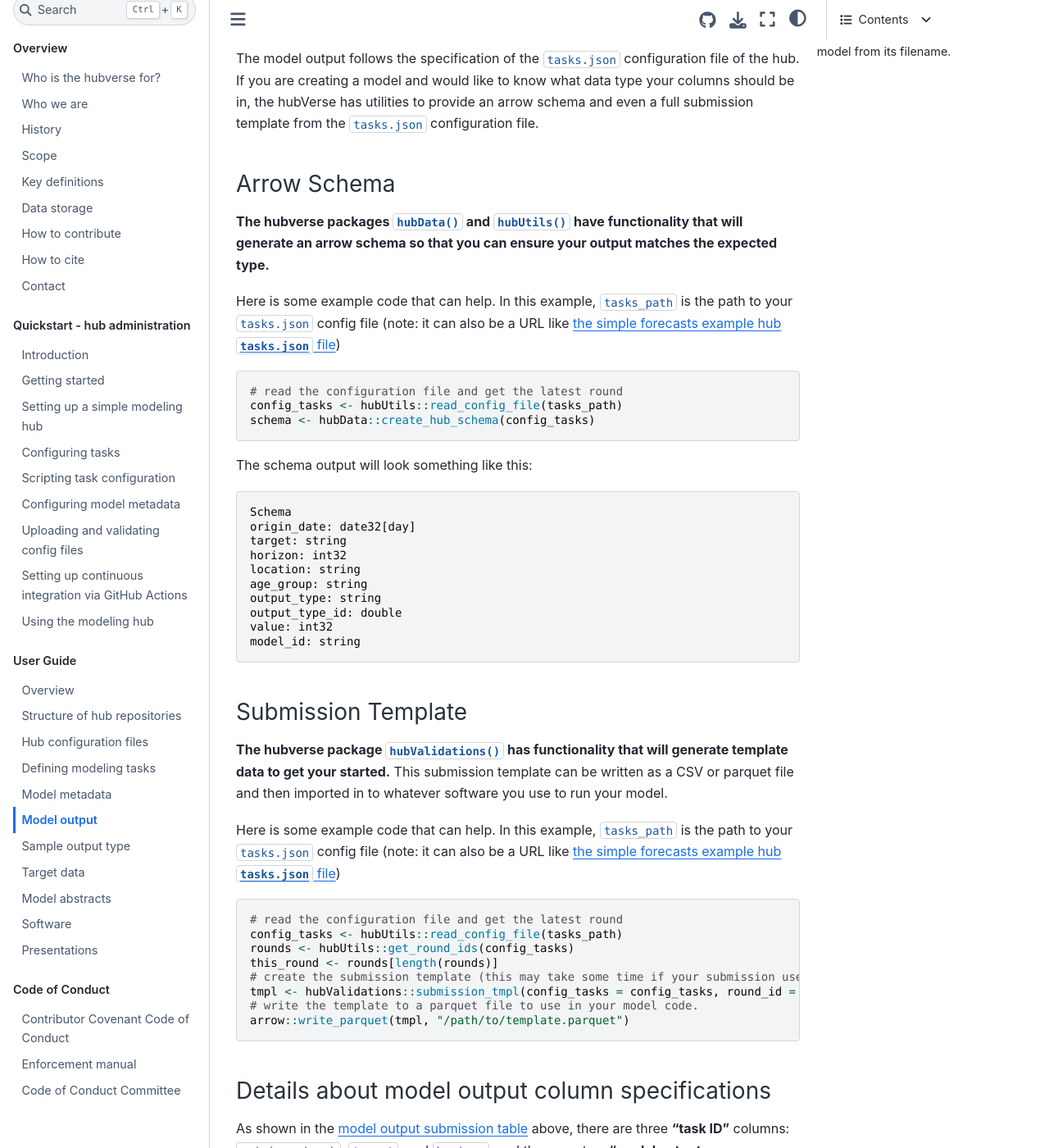
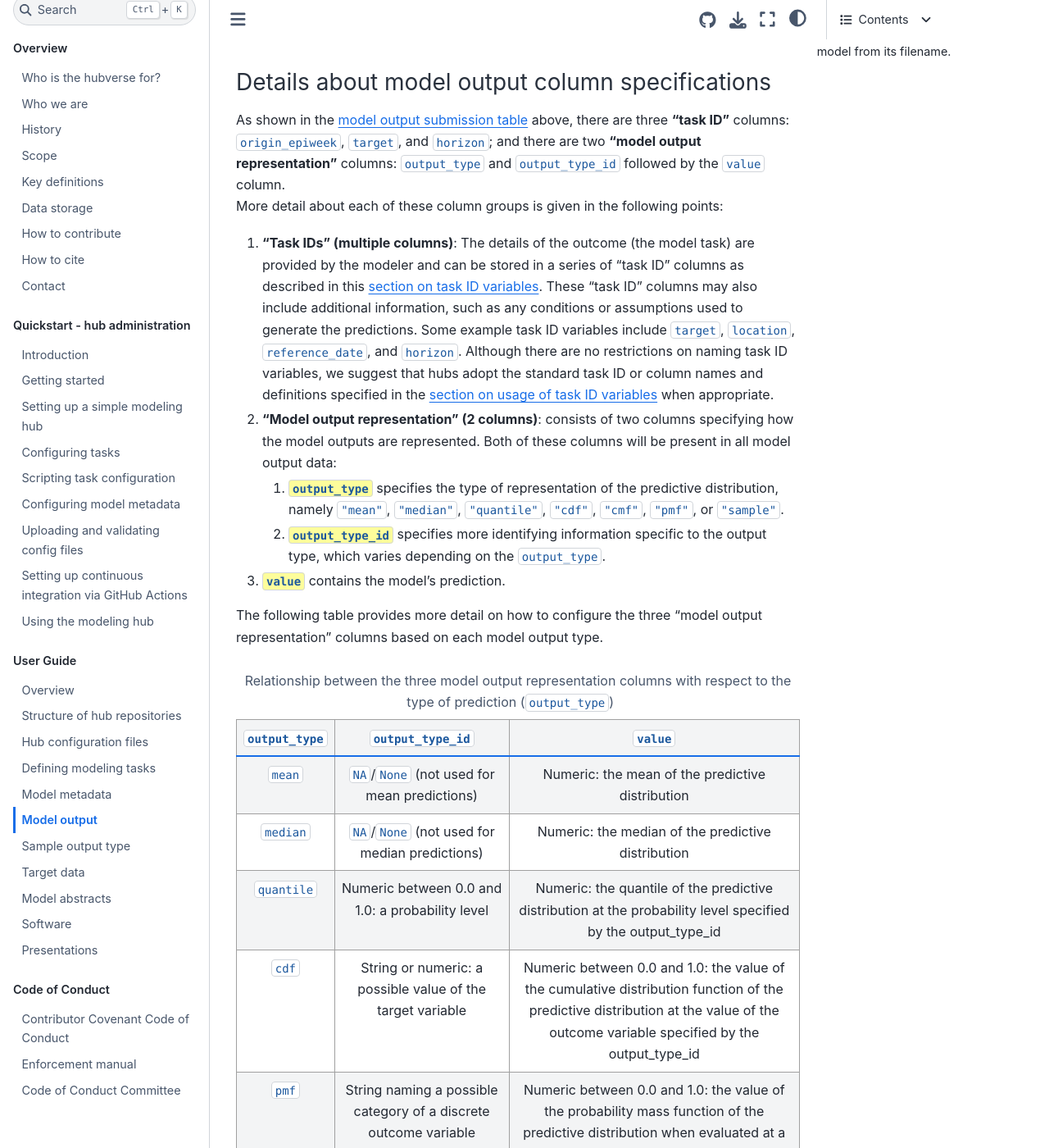
Before and after one commit to hubverse-org/hubDocs, a Sphinx documentation site: the page built from docs/source/user-guide/model-output.md, in a window 1280 px wide and 1400 px high, scrolled down 2659 px. Shown: the whole window at 82% size. Built offline with Sphinx 7.4.7 and the Sphinx Book theme 1.1.4, drawn with Linux system fonts in a browser that asks for light colours; comment, search, counter and statistics services are not loaded; some of the changed text lies outside the part shown.

Commit message:
move demo of template and schema to examples
Based on feedback in
https://github.com/hubverse-org/hubDocs/pull/197/files#r1822764075,

It made more sense to put these directly in the examples.

````diff
--- a/docs/source/user-guide/model-output.md
+++ b/docs/source/user-guide/model-output.md
@@ -92,72 +92,12 @@
 
 [^model-id]: When using models for downstream analysis with the [`collect_hub()` function](https://hubverse-org.github.io/hubData/reference/collect_hub.html) in the `hubData` package, one more column called `model_id` is prepended that identifies the model from its filename.
 
-The model output follows the specification of the `tasks.json` configuration
-file of the hub. If you are creating a model and would like to know what
-data type your columns should be in, the hubVerse has utilities to provide an
-arrow schema and even a full submission template from the `tasks.json`
-configuration file.
-
-### Arrow Schema
-
-**The hubverse packages `hubData()` and `hubUtils()` have functionality that will generate an
-arrow schema so that you can ensure your output matches the expected type.**
-
-Here is some example code that can help. In this example, `tasks_path` is the
-path to your `tasks.json` config file (note: it can also be a URL like [the
-simple forecasts example hub `tasks.json`
-file](https://raw.githubusercontent.com/hubverse-org/example-simple-forecast-hub/refs/heads/main/hub-config/tasks.json))
-
-```r
-# read the configuration file and get the latest round
-config_tasks <- hubUtils::read_config_file(tasks_path)
-schema <- hubData::create_hub_schema(config_tasks)
-```
-
-The schema output will look something like this:
-
-```
-Schema
-origin_date: date32[day]
-target: string
-horizon: int32
-location: string
-age_group: string
-output_type: string
-output_type_id: double
-value: int32
-model_id: string
-```
-
-### Submission Template
-
-**The hubverse package `hubValidations()` has functionality
-that will generate template data to get your started.** This submission
-template can be written as a CSV or parquet file and then imported in to
-whatever software you use to run your model.
-
-Here is some example code that can help. In this example, `tasks_path` is the
-path to your `tasks.json` config file (note: it can also be a URL like [the
-simple forecasts example hub `tasks.json`
-file](https://raw.githubusercontent.com/hubverse-org/example-simple-forecast-hub/refs/heads/main/hub-config/tasks.json))
-
-```r
-# read the configuration file and get the latest round
-config_tasks <- hubUtils::read_config_file(tasks_path)
-rounds <- hubUtils::get_round_ids(config_tasks)
-this_round <- rounds[length(rounds)]
-# create the submission template (this may take some time if your submission uses samples)
-tmpl <- hubValidations::submission_tmpl(config_tasks = config_tasks, round_id = this_round)
-# write the template to a parquet file to use in your model code.
-arrow::write_parquet(tmpl, "/path/to/template.parquet")
-```
 
 (column-details)=
 ### Details about model output column specifications
 
 As shown in the [model output submission table](#model-output-example-table) above, there are three **"task ID"** columns: `origin_epiweek`, `target`, and `horizon`; and there are two **"model output representation"** columns: `output_type` and `output_type_id` followed by the `value` column.
 More detail about each of these column groups is given in the following points:
-
 
 1. **"Task IDs" (multiple columns)**:  The details of the outcome (the model task) are provided by the modeler and can be stored in a series of "task ID" columns as described in this [section on task ID variables](#task-id-vars). These "task ID" columns may also include additional information, such as any conditions or assumptions used to generate the predictions. Some example task ID variables include `target`, `location`, `reference_date`, and `horizon`. Although there are no restrictions on naming task ID variables, we suggest that hubs adopt the standard task ID or column names and definitions specified in the [section on usage of task ID variables](#task-id-use) when appropriate.
 2. **"Model output representation" (2 columns)**: consists of two columns specifying how the model outputs are represented. Both of these columns will be present in all model output data:
@@ -225,17 +169,51 @@
 for writing Hubverse-compliant model output files in both CSV and parquet format.
 In these examples, we are assuming the following variables already exist:
 
- - `model_out` is the tabular output from your model formatted as specified
-   in [the formats of model output section](#formats-of-model-output).
  - `hub_path` is the path to the hub cloned on your local computer
  - `model_id` is the combination of `<team_abbr>-<model_abbr>`
  - `file_name` is the file name of your model formatted as
    `<round_id>-<model_id>.csv` (or `.parquet`)
+ - `model_out` is the tabular output from your model formatted as specified
+   in [the formats of model output section](#formats-of-model-output).
+
+### Submission Template
+
+**The hubverse package `hubValidations()` has functionality
+that will generate template data to get your started.** This submission
+template can be written as a CSV or parquet file and then imported in to
+whatever software you use to run your model.
+
+Here is some example code that can help. In this example, `hub_path` is the
+path to the hub on your local machine.
+
+```r
+# read the configuration file and get the latest round
+config_tasks <- hubUtils::read_config(hub_path)
+rounds <- hubUtils::get_round_ids(config_tasks)
+this_round <- rounds[length(rounds)]
+
+# create the submission template (this may take some time if your submission uses samples)
+tmpl <- hubValidations::submission_tmpl(config_tasks = config_tasks, round_id = this_round)
+```
+
+You can then either write this template to a csv file with the `readr` package:
+
+```r
+# write the template to a csv file to use in your model code.
+readr::write_csv(tmpl, "/path/to/template.csv")
+```
+
+OR you can write it to a parquet file with the `arrow` package:
+
+```r
+# write the template to a parquet file to use in your model code.
+arrow::write_parquet(tmpl, "/path/to/template.parquet")
+```
 
 (example-csv)=
 ### Example: model output as CSV
 
-The sections below provide examples for writing CSV model output files that correctly encode missing data.
+The sections below provide examples for writing CSV model output files.
 
 #### Writing CSV with R
 
@@ -252,6 +230,7 @@
 ```python
 import pandas as pd
 import os.path
+
 # ... generate model data ...
 outfile = os.path.join(hub_path, "model-output", model_id, file_name)
 model_out.to_csv(outfile, index = False)
@@ -260,21 +239,52 @@
 (example-parquet)=
 ### Example: model output as parquet
 
-Unlike a CSV, a parquet files contain embedded information about the data types of its
-columns. Therefore, when writing model output files as parquet, it's critical that you
-first ensure the data type of the `output_type_id` column matches the
-[expected `output_type_id_datatype` property of the schema](#output-type-id-datatype).
+Unlike a CSV, a parquet files contain embedded information about the data types
+of its columns.
+Therefore, when writing model output files as parquet, it's
+critical that you first ensure the data type of your columns matches the
+expected type from the Arrow schema.
 
 If the data types of the model output parquet file don't match the hub's schema, the
 submission will not validate.
 In practice, you will need to know whether or not the expected data type is a
 **string/character**, **float/numeric**, or an **Int/integer**.
 
+#### Arrow Schema
+
+**The hubverse packages `hubData()` and `hubUtils()` have functionality that will generate an
+arrow schema so that you can ensure your output matches the expected type.**
+
+Here is some example code that can help. In this example, `hub_path` is the
+path to the hub on your local machine.
+
+```r
+# read the configuration file and get the latest round
+config_tasks <- hubUtils::read_config(hub_path, "tasks")
+schema <- hubData::create_hub_schema(config_tasks)
+```
+
+The schema output will look something like this:
+
+```
+Schema
+origin_date: date32[day]
+target: string
+horizon: int32
+location: string
+age_group: string
+output_type: string
+output_type_id: double
+value: int32
+model_id: string
+```
+
 #### Writing parquet with R
 
 ```r
 # ... generate model data ...
 outfile <- fs::path(hub_path, "model-output", model_id, file_name)
+
 # update the output_type_id data type to match the hub's schema
 model_out$output_type_id <- as.character(model_out$output_type_id) # or as.numeric(), or as.integer()
 arrow::write_parquet(model_out, outfile)
@@ -288,6 +298,7 @@
 import os.path
 # ... generate model data ...
 outfile = os.path.join(hub_path, "model-output", model_id, file_name)
+
 # update the output_type_id data type to match the hub's schema
 model_out["output_type_id"] = model_out["output_type_id"].astype("string") # or "float", or "Int64"
 model_out.to_parquet(outfile)
````
Also changed, not shown: other parts of docs/source/user-guide/model-output.md (+6 -2 lines).
